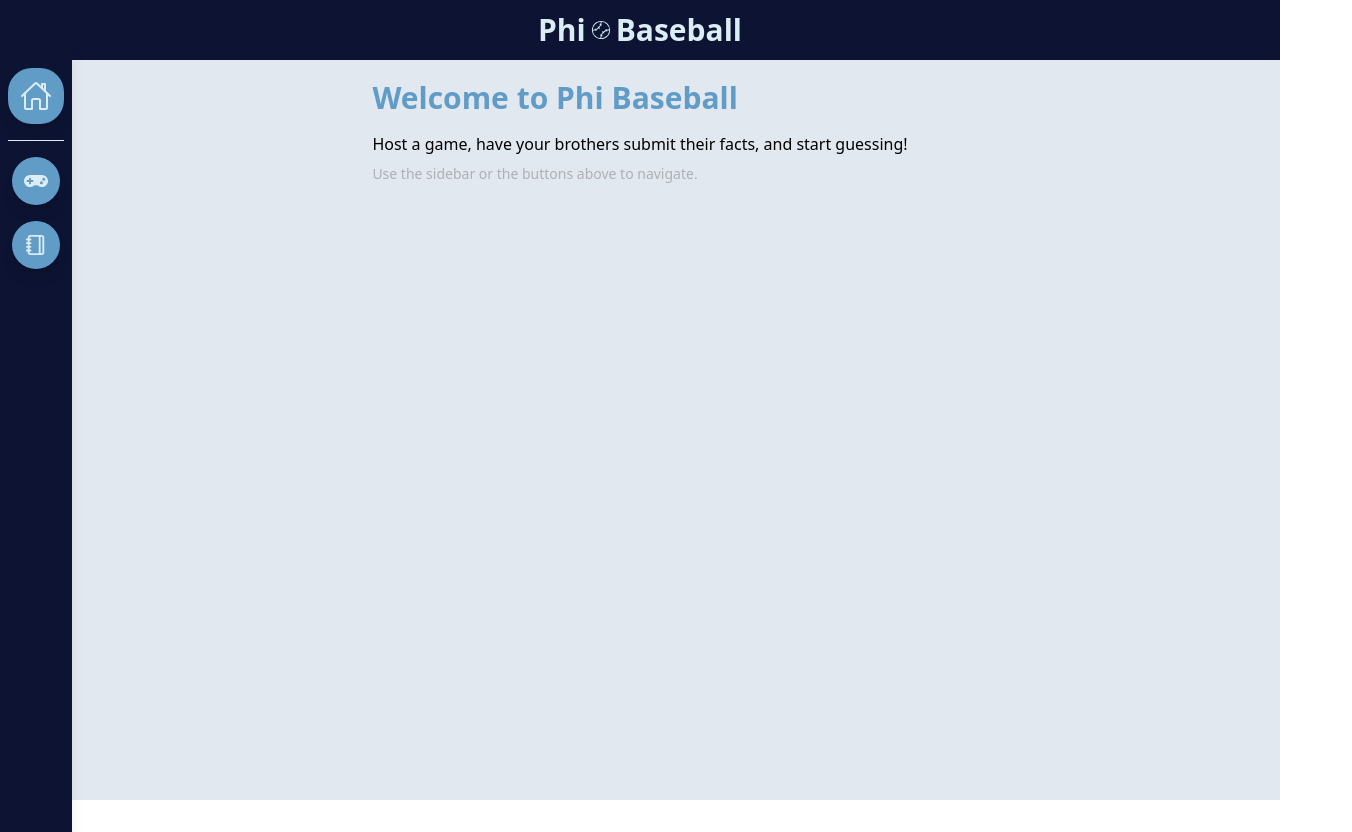
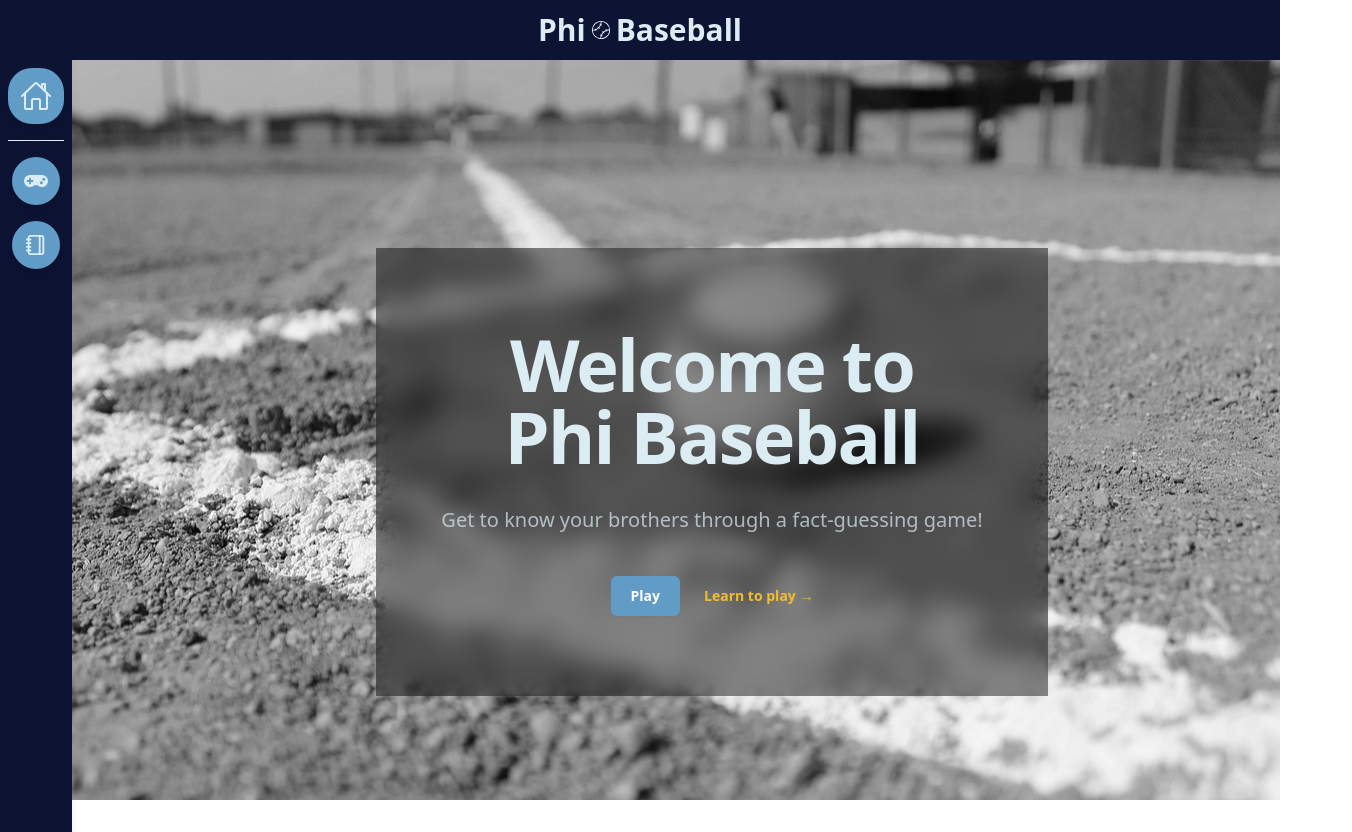
Before and after one commit to Sp0k/Phi-Baseball, a React (Vite) app: page / in a window 1280 px wide. Shown: the whole page, 1352 px wide, since content can reach past the window. Before the commit the page ends 800 px from the top, so only its background shows below. Built offline with nearby package versions, Linux system fonts and the light colour scheme; no server answers.

Commit message:
added homepage

```diff
--- a/src/pages/HomePage.tsx
+++ b/src/pages/HomePage.tsx
@@ -1,14 +1,23 @@
+import { Link } from "react-router-dom";
+
 function HomePage() {
   return (
-    <main className="w-screen h-screen bg-slate-200">
-      <div className="w-fit pt-20 m-auto">
-        <h1 className="text-3xl font-bold mb-4 text-phidelt-blue">Welcome to Phi Baseball</h1>
-        <p className="mb-2">
-          Host a game, have your brothers submit their facts, and start guessing!
-        </p>
-        <p className="text-sm text-phidelt-gray">
-          Use the sidebar or the buttons above to navigate.
-        </p>
+    <main className="relative top-12 sm:top-14 w-full h-full sm:left-18">
+      {/* Background */}
+      <div className="pointer-events-none fixed inset-0 -z-10 bg-[url(/public/baseball-field-bg.jpg)] bg-cover bg-center filter grayscale" />
+
+      <div className="mx-auto max-w-2xl my-36 py-10 sm:py-20 sm:my-48 bg-black/45 backdrop-blur-md">
+        <div className="text-center">
+          <h1 className="text-5xl font-semibold tracking-tight text-balance text-phidelt-light-blue sm:text-7xl">Welcome to Phi Baseball</h1>
+          <p className="mt-8 text-lg font-medium text-pretty text-phidelt-light-blue/70 sm:text-xl/8">Get to know your brothers through a fact-guessing game!</p>
+          <div className="mt-10 flex items-center justify-center gap-x-6">
+            <Link to="/play"
+              className="rounded-md bg-phidelt-blue px-5 py-2.5 text-sm
+                         font-semibold text-white shadow-xs hover:bg-phidelt-blue/70
+                         transition-all duration-200 focus-visible:outline-2 focus-visible:outline-offset-2 focus-visible:bg-phidelt-blue-gray">Play</Link>
+            <Link to="/rules" className="text-sm/6 font-semibold text-phidelt-gold hover:text-phidelt-gold/70 transition-all duration-200">Learn to play <span aria-hidden="true">→</span></Link>
+          </div>
+        </div>
       </div>
     </main>
   );
```
Also changed, not shown: public/baseball-field-bg.jpg (added).
